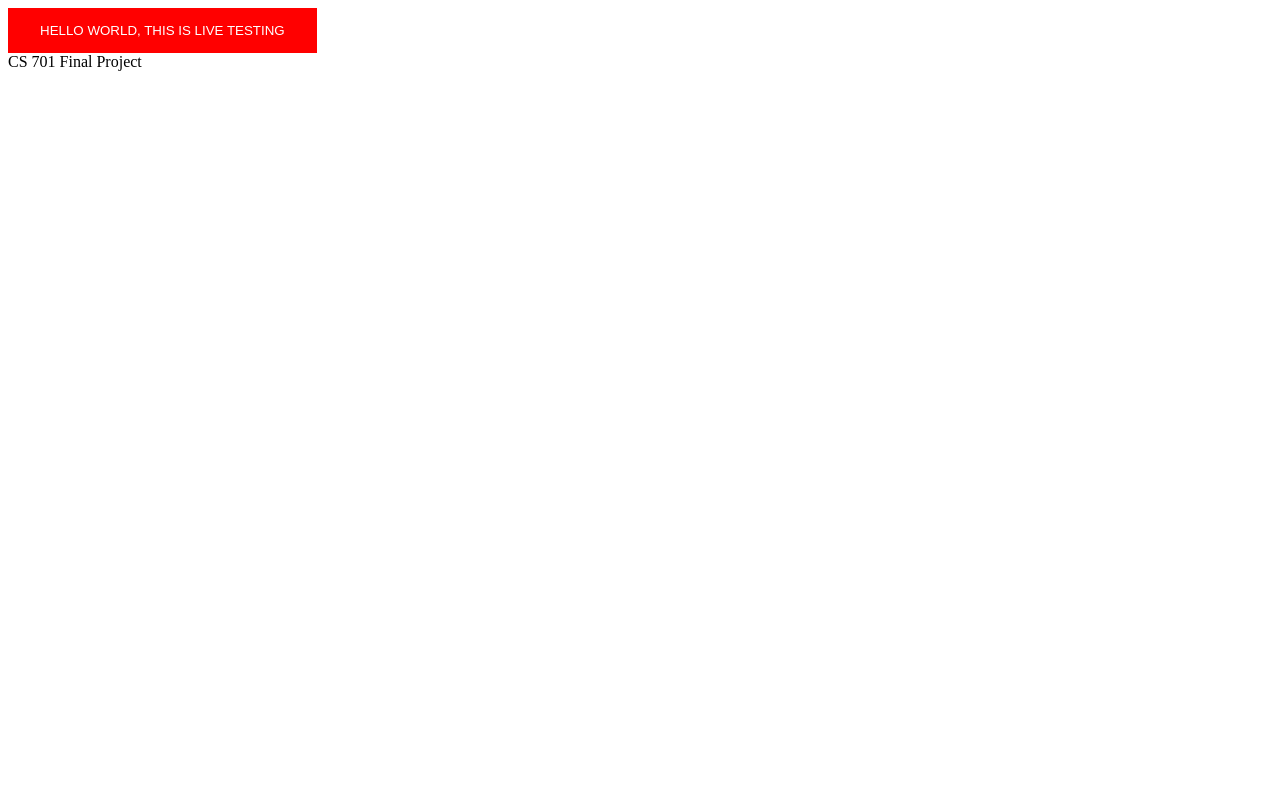
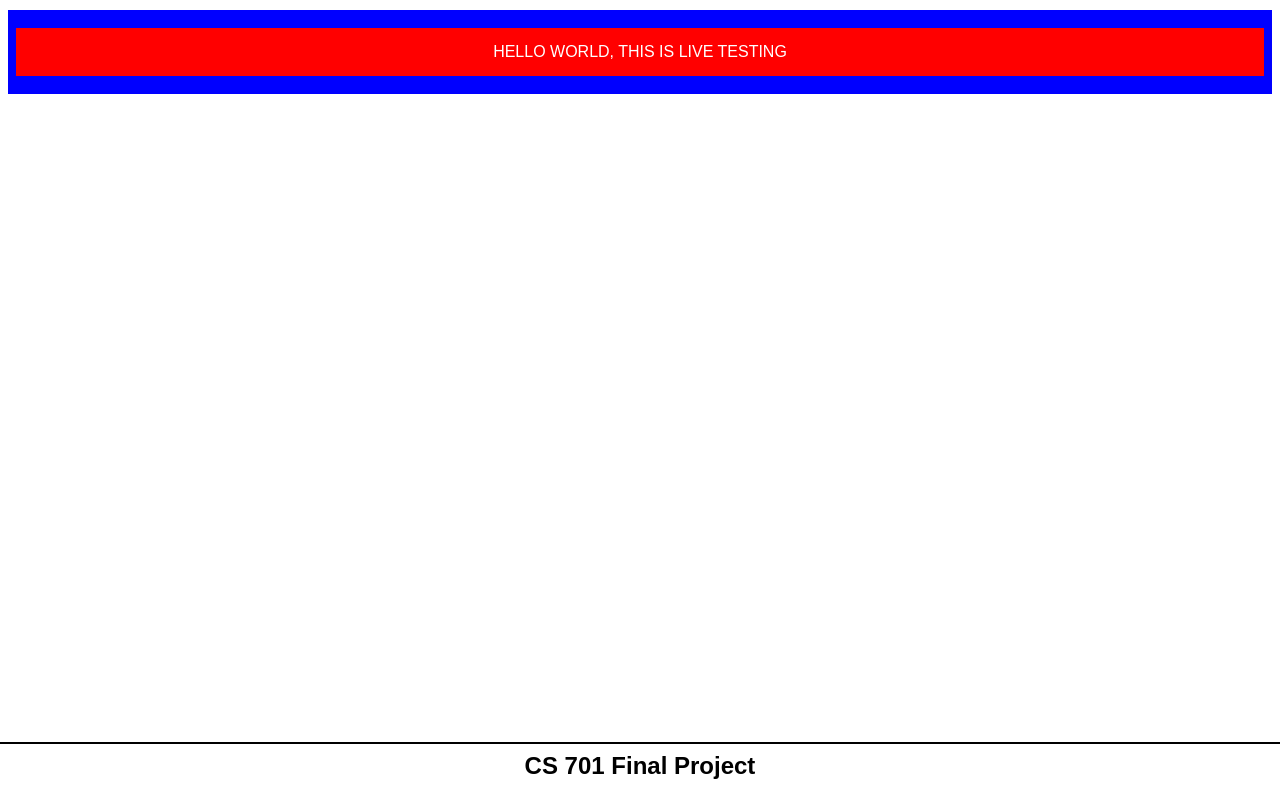
Before and after one commit to DavidGmidd/SeniorSeminarProject21, a Next.js app: page / in a window 1280 px wide. Built offline with nearby package versions, Linux system fonts and the light colour scheme.

Commit message:
TabTitle

```diff
--- a/pages/Styles/Home.module.css
+++ b/pages/Styles/Home.module.css
@@ -1,8 +1,47 @@
-.button1 {
+.body {
+
+    background-color: blue;
+    text-align: center;
+    width: 100;
+    height: 100%;
+    margin-top: 10px;
+    margin-bottom: 5px;
+    padding-top: 2px;
+    padding-bottom: 2px;
+    padding-right: 8px;
+    padding-left: 8px;
+
+
+  }
+
+.title {
 
     background-color: red;
     border: none;
     color: white;
     padding: 15px 32px;
     text-align: center;
+    font-family: Arial, Helvetica, sans-serif;
+    font-size: 16px;
 }
+.footer1 {
+
+    border-top: 2px solid black;
+    padding-top: 8px;
+    font-size: 24px;
+    position: fixed;
+    left: 0;
+    bottom: 0;
+    width: 100%;
+    color: black;
+    text-align: center;
+    font-weight: bold;
+    font-family: Arial, Helvetica, sans-serif;
+    margin-bottom: 20px;
+    margin-top: 12px;
+}
+.test {
+    float: left;
+    background-color: blueviolet;
+
+}
--- a/pages/index.js
+++ b/pages/index.js
@@ -8,13 +8,15 @@ export default function Home() {
 
 
 return (
-    <div>
-<main>
 
-<button className= {styles.button1}> HELLO WORLD, THIS IS LIVE TESTING </button>
-</main>
-
-<footer> CS 701 Final Project</footer>
+<div className={styles.body}>
+<Head>
+    <title>Panther Crush Welcome</title>
+  </Head>
+    <main>
+       <p className= {styles.title}> HELLO WORLD, THIS IS LIVE TESTING </p>
+    </main>
+    <footer className={styles.footer1}> CS 701 Final Project</footer>
 </div>
 
 );
```
